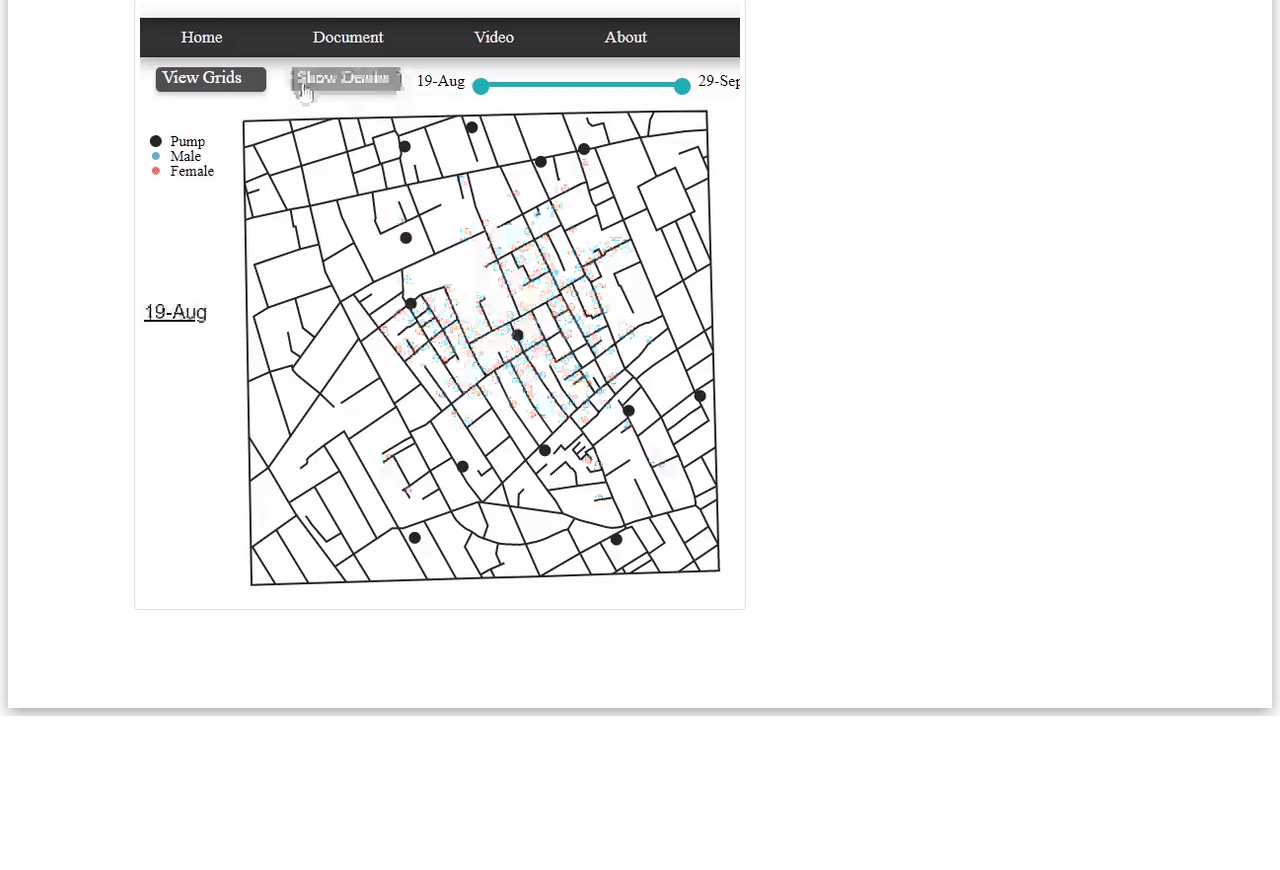
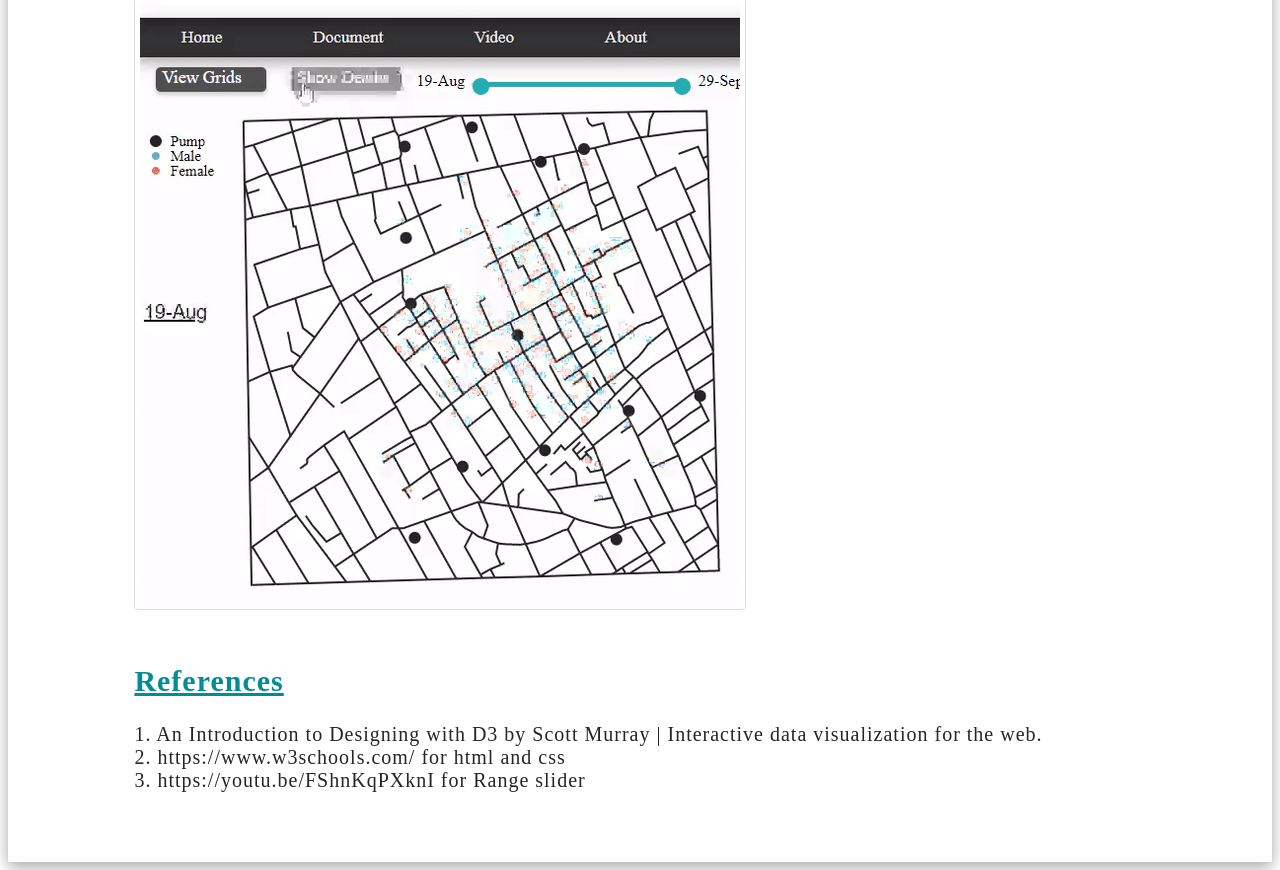
Before and after one commit to jainaashi15/london_cholera_outbreak_d3, a plain HTML site: page document.html in a window 1280 px wide. Shown: the part 3394-4264 px from the top of the page. Before the commit the page ends 4110 px from the top, so only its background shows below. Drawn offline with Linux system fonts and the light colour scheme.

Commit message:
references added

```diff
--- a/document.html
+++ b/document.html
@@ -69,6 +69,13 @@
             <img src="showdeaths.gif" alt="Deaths gif" >
             <br><br>
           </p>
+          <h1>References</h1>
+          <p>
+          1. An Introduction to Designing with D3 by Scott Murray | Interactive data visualization for the web.<br>
+          2. https://www.w3schools.com/ for html and css<br>
+          3. https://youtu.be/FShnKqPXknI for Range slider
+
+          </p>
 				</div>
 
 			  </div>
```
Also changed, not shown: index.html (+7 -14 lines).
